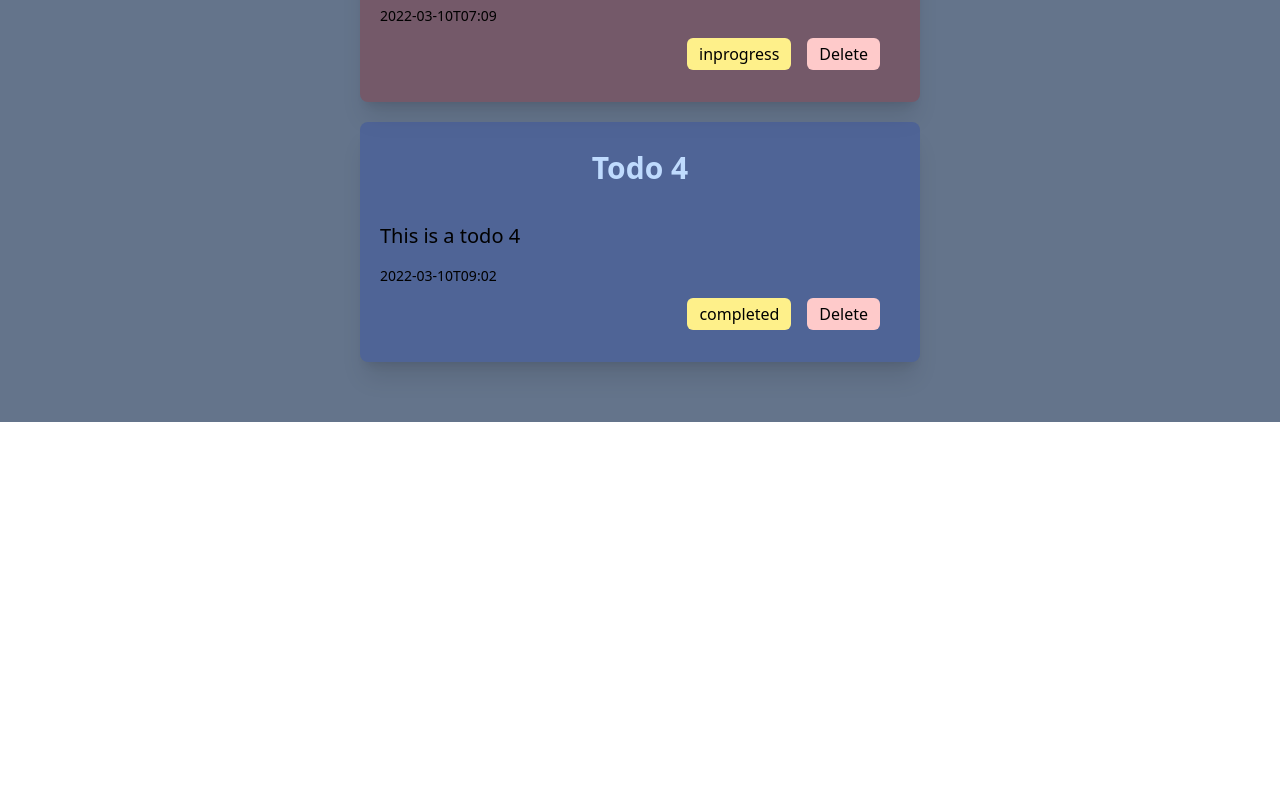
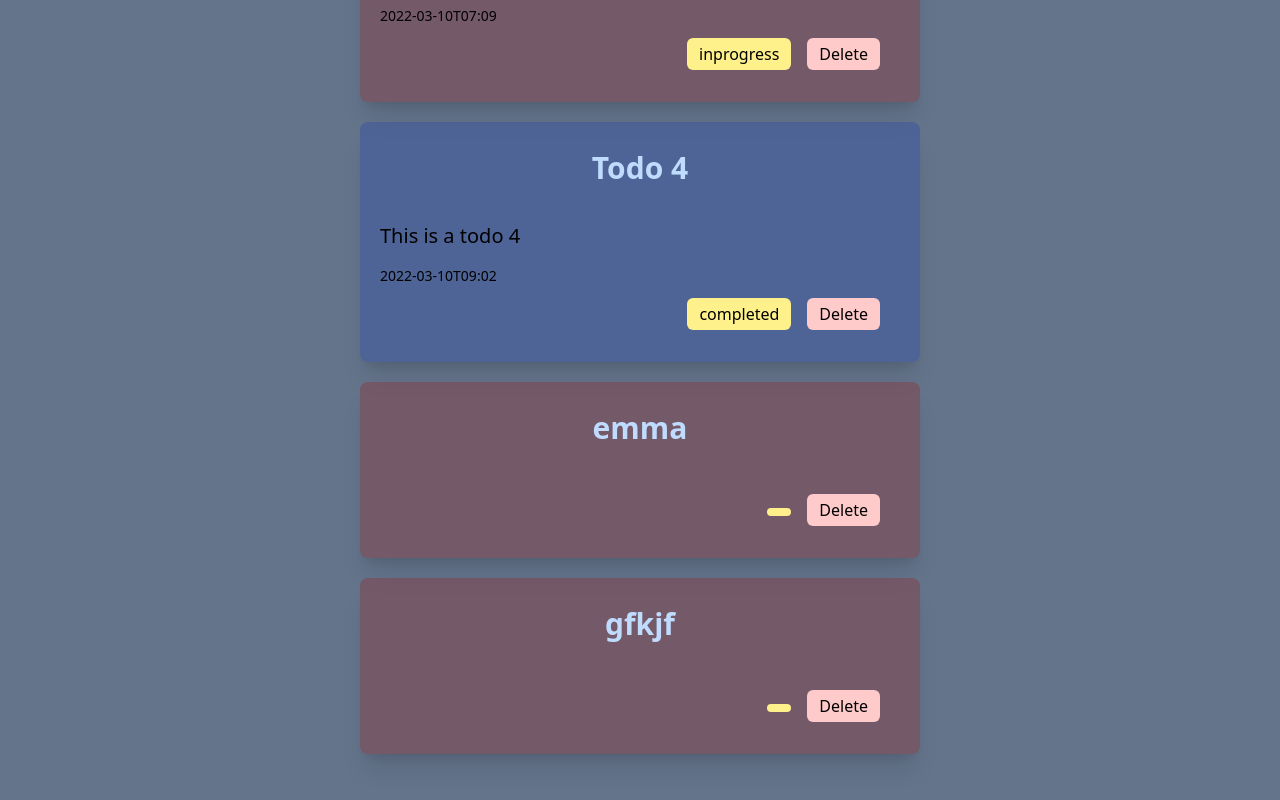
Before and after one commit to descholar-ceo/napses-todo, a Next.js app: page / in a window 1280 px wide. Shown: the part 798-1598 px from the top of the page. Before the commit the page ends 1220 px from the top, so only its background shows below. Built offline with nearby package versions, Linux system fonts and the light colour scheme; data requests are answered from the project's data file.

Commit message:
Add hobbies

```diff
--- a/components/SignupForm.js
+++ b/components/SignupForm.js
@@ -90,23 +90,51 @@ export default function SignupForm() {
           <div className='flex'>
             <div className='mx-3'>
               <label className='mx-1' htmlFor='Music'>Music</label>
-              <input className='mx-1' type='checkbox' name='hobbies' id='Music' value='Music' />
+              <input
+                className='mx-1'
+                type='checkbox'
+                name='hobbies'
+                id='Music'
+                value='Music'
+                {...register('hobbies', { required: true })}
+              />
             </div>
             <div className='mx-3'>
               <label className='mx-1' htmlFor='Sport'>Sport</label>
-              <input className='mx-1' type='checkbox' name='hobbies' id='Sport' value='Sport' />
+              <input
+                className='mx-1'
+                type='checkbox'
+                name='hobbies'
+                id='Sport'
+                value='Sport'
+                {...register('hobbies', { required: true })}
+              />
             </div>
             <div className='mx-3'>
               <label className='mx-1' htmlFor='Movies'>Movies</label>
-              <input className='mx-1' type='checkbox' name='hobbies' id='Movies' value='Movies' />
+              <input
+                className='mx-1'
+                type='checkbox'
+                name='hobbies'
+                id='Movies'
+                value='Movies'
+                {...register('hobbies', { required: true })}
+              />
             </div>
             <div className='mx-3'>
               <label className='mx-1' htmlFor='Coding'>Coding</label>
-              <input className='mx-1' type='checkbox' name='hobbies' id='Coding' value='Coding' />
+              <input
+                className='mx-1'
+                type='checkbox'
+                name='hobbies'
+                id='Coding'
+                value='Coding'
+                {...register('hobbies', { required: true })}
+              />
             </div>
           </div>
         </div>
-        <p className='text-sm text-red-800 text-center'>{errors.country?.type === 'required' && 'country is required' }</p>
+        <p className='text-sm text-red-800 text-center'>{errors.hobbies?.type === 'required' && 'select at least a one hobby' }</p>
       </div>
       <Button handleClick={handleSubmit(submitData)} classes='bg-blue-400 px-2 py-1 rounded-lg my-4' text='Save' />
     </form>
--- a/db.json
+++ b/db.json
@@ -30,6 +30,26 @@
       "time": "2022-03-10T09:02",
       "status": "completed",
       "id": 4
+    },
+    {
+      "name": "emma",
+      "mobile": "0782229462",
+      "gender": "Male",
+      "country": "Rwanda",
+      "id": 5
+    },
+    {
+      "name": "gfkjf",
+      "mobile": "0784446",
+      "gender": "Female",
+      "country": "US",
+      "hobbies": [
+        "Music",
+        "Sport",
+        "Movies",
+        "Coding"
+      ],
+      "id": 6
     }
   ],
   "users": [
```
